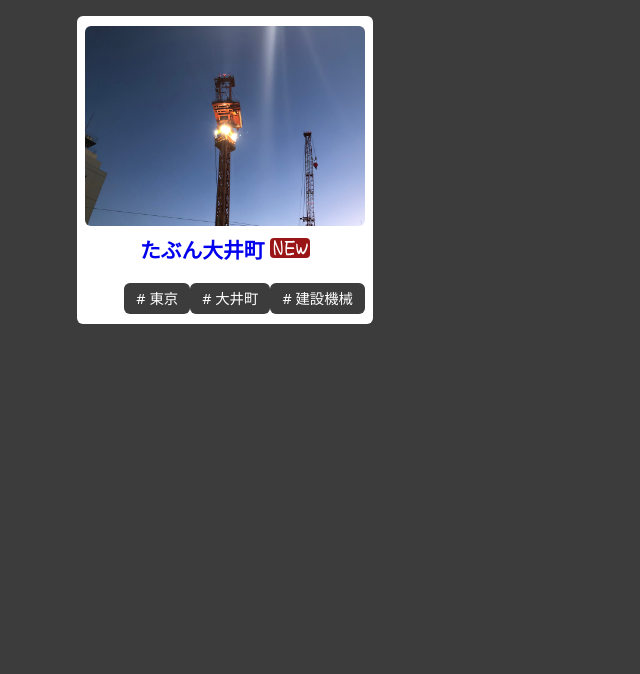
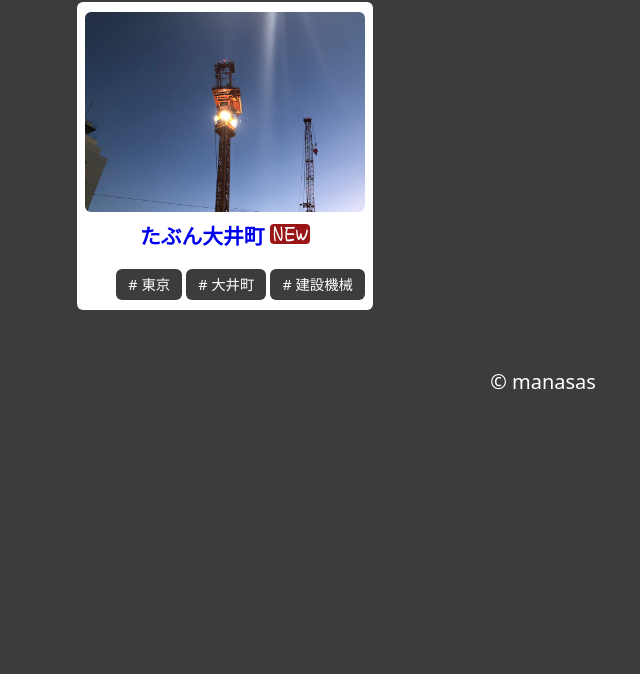
Before and after one commit to thetalemon/photo, an Astro site: page / in a window 1280 px wide. Shown: the part 126-800 px from the top of the page, without its empty margins (97-737 px from the left). Built offline with nearby package versions, Linux system fonts and the light colour scheme; Astro itself is replaced by a stand-in of ours.

Commit message:
ヘッダとフッタを共通化

```diff
--- a/src/components/Card.astro
+++ b/src/components/Card.astro
@@ -86,6 +86,7 @@ const url = getUrlByPhoto(year, month, day)
       width: 100%;
       justify-content: flex-end;
       list-style: none;
+      column-gap: 4px;
       .tag {
         list-style: none;
         background: #3c3c3c;
--- /dev/null
+++ b/src/components/Footer.astro
@@ -0,0 +1,9 @@
+<footer>© manasas</footer>
+
+<style lang="scss">
+  footer {
+    text-align: center;
+    padding: 8px 0;
+    color: white;
+  }
+</style>
--- a/src/components/Head.astro
+++ b/src/components/Header.astro
@@ -13,6 +13,10 @@ const isTop = Astro.url.pathname === '/'
 }
 
 <style lang="scss">
+  h1 {
+    color: white;
+    margin: 0.5rem 0 3rem 0;
+  }
   a {
     text-decoration: none;
     color: white;
--- a/src/layouts/Layout.astro
+++ b/src/layouts/Layout.astro
@@ -1,4 +1,7 @@
 ---
+import Header from '@/components/Header.astro'
+import Footer from '@/components/Footer.astro'
+
 interface Props {
   title: string
 }
@@ -17,7 +20,11 @@ const { title } = Astro.props
     <title>{title}</title>
   </head>
   <body>
-    <slot />
+    <Header />
+    <main>
+      <slot />
+    </main>
+    <Footer />
   </body>
 </html>
 
@@ -26,4 +33,16 @@ const { title } = Astro.props
     font-family: system-ui, sans-serif;
     background: #3c3c3c;
   }
+  body {
+    margin: auto;
+    padding: 0.5rem;
+    width: 1000px;
+    max-width: calc(100% - 2rem);
+    color: white;
+    font-size: 20px;
+    line-height: 1.6;
+  }
+  main {
+    margin-bottom: 3rem;
+  }
 </style>
--- a/src/pages/index.astro
+++ b/src/pages/index.astro
@@ -2,28 +2,15 @@
 import Layout from '@/layouts/Layout.astro'
 import Card from '@/components/Card.astro'
 import { PhotoList } from '@/data/photo'
-import Head from '@/components/Head.astro'
 ---
 
 <Layout title="あざらし あるばむ">
-  <main>
-    <Head />
-    <ul class="cardList">
-      {PhotoList.map((photo) => <Card {...photo} />)}
-    </ul>
-  </main>
+  <ul class="cardList">
+    {PhotoList.map((photo) => <Card {...photo} />)}
+  </ul>
 </Layout>
 
 <style lang="scss">
-  main {
-    margin: auto;
-    padding: 1rem;
-    width: 950px;
-    max-width: calc(100% - 2rem);
-    color: white;
-    font-size: 20px;
-    line-height: 1.6;
-  }
   .cardList {
     display: grid;
     grid-template-columns: repeat(auto-fill, 300px);
--- a/src/pages/photo/2022/1/5/index.astro
+++ b/src/pages/photo/2022/1/5/index.astro
@@ -1,6 +1,5 @@
 ---
 import Layout from '@/layouts/Layout.astro'
-import Head from '@/components/Head.astro'
 import Photo from '@/components/Photo.astro'
 import { getPhotoById } from '@/data/photo'
 import Photo1 from './_1.jpg'
@@ -15,22 +14,9 @@ if (!photo) {
 ---
 
 <Layout title=`${photo.title} | あざらし あるばむ`>
-  <main>
-    <Head />
-    <h2>たぶん大井町</h2>
-    <p>トリキバーガーを買って交差点で信号待ちしてた時</p>
-    <Photo img={Photo1} alt="たけかご" />
-  </main>
+  <h2>たぶん大井町</h2>
+  <p>トリキバーガーを買って交差点で信号待ちしてた時</p>
+  <Photo img={Photo1} alt="たけかご" />
 </Layout>
 
-<style>
-  main {
-    margin: auto;
-    padding: 1rem;
-    width: 950px;
-    max-width: calc(100% - 2rem);
-    color: white;
-    font-size: 20px;
-    line-height: 1.6;
-  }
-</style>
+<style></style>
--- a/src/pages/tag/[slug].astro
+++ b/src/pages/tag/[slug].astro
@@ -1,7 +1,6 @@
 ---
 import Layout from '@/layouts/Layout.astro'
 import Card from '@/components/Card.astro'
-import Head from '@/components/Head.astro'
 import { TagList } from '@/data/tags'
 import { PhotoList } from '@/data/photo'
 export const getStaticPaths = async () => {
@@ -17,24 +16,12 @@ const title = TagList[tag]
 ---
 
 <Layout title={title}>
-  <main>
-    <Head />
-    <ul class="cardList">
-      {photos.map((photo) => <Card {...photo} />)}
-    </ul>
-  </main>
+  <ul class="cardList">
+    {photos.map((photo) => <Card {...photo} />)}
+  </ul>
 </Layout>
 
 <style lang="scss">
-  main {
-    margin: auto;
-    padding: 1rem;
-    width: 950px;
-    max-width: calc(100% - 2rem);
-    color: white;
-    font-size: 20px;
-    line-height: 1.6;
-  }
   .cardList {
     display: grid;
     grid-template-columns: repeat(auto-fill, 300px);
```
